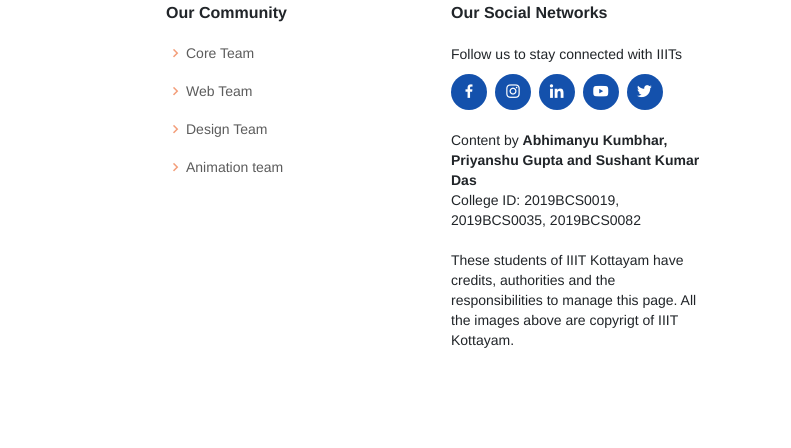
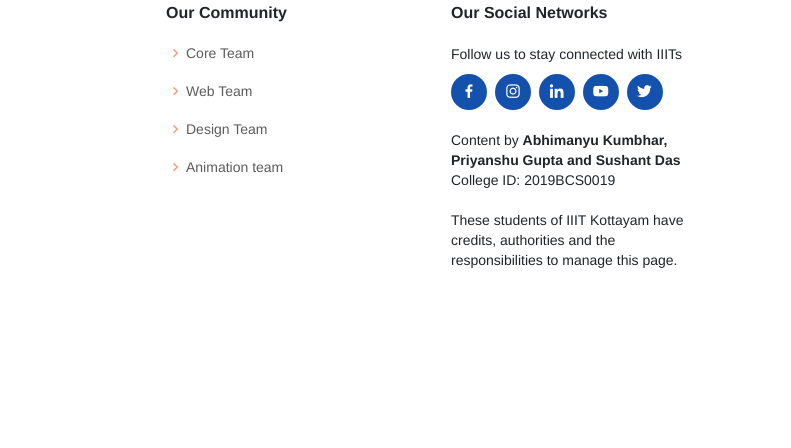
Before and after one commit to IIITians-Network/IIIT-Kottayam, a plain HTML site: page index.html in a window 1280 px wide. Shown: the part 6881-7329 px from the top of the page, 489-1280 px from the left. Drawn offline with nearby package versions, Linux system fonts and the light colour scheme; files that its build step writes are made by us from their sources; a script that the page names is missing.

Commit message:
Content by part updated

```diff
--- a/index.html
+++ b/index.html
@@ -644,11 +644,11 @@
                             <a href="https://www.youtube.com/channel/UCFlPhj8XnKBWc1cNSC8IedA" class="linkedin"><i class="bx bxl-youtube"></i></a>
 			    <a href="https://twitter.com/iiitiansnetwork" class="linkedin"><i class="bx bxl-twitter"></i></a>
                         </div>
-                        <p><br>Content by <b>Abhimanyu Kumbhar, Priyanshu Gupta and Sushant Kumar Das</b><br>
-                          College ID: 2019BCS0019, 2019BCS0035, 2019BCS0082<br><br>
+                        <p><br>Content by <b>Abhimanyu Kumbhar, Priyanshu Gupta and Sushant Das</b><br>
+                          College ID: 2019BCS0019<br><br>
 						  <!--Institute Representative <b>Abhimanyu Kumbhar  </b-->
 						  These students of IIIT Kottayam have credits, authorities and the responsibilities to manage this page.
-              All the images above are copyrigt of IIIT Kottayam.
+
 						</p>
                     </div>
 
```
